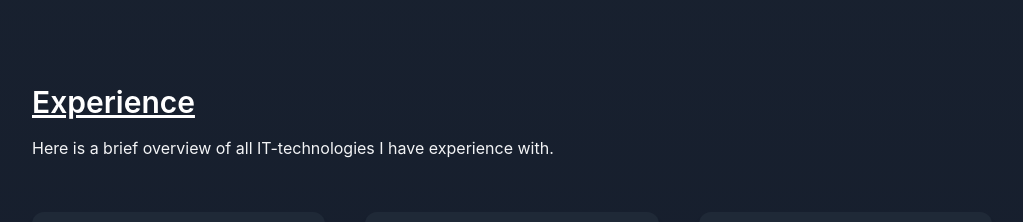
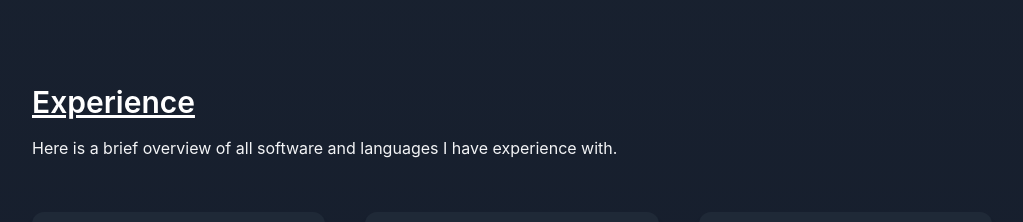
Before and after one commit to femkevalckenier/Personal-Portfolio, a Next.js app: page / in a window 1280 px wide. Shown: the part 1360-1582 px from the top of the page, without its empty margins (128-1151 px from the left). Built offline with nearby package versions, Linux system fonts and the light colour scheme.

Commit message:
main update 2

```diff
--- a/pages/index.js
+++ b/pages/index.js
@@ -59,7 +59,7 @@ export default function Home() {
           <div>
             <h3 className='text-3xl py-1 font-semibold dark:text-white underline mt-20'>Experience</h3>
             <p className='text-md py-2 leading-8 text-gray-800 dark:text-gray-100'>
-              Here is a brief overview of all IT-technologies I have experience with.
+              Here is a brief overview of all software and languages I have experience with.
             </p>
             <div className='lg:flex gap-10'>
             <div className="text-center shadow-lg p-10 rounded-xl my-10 dark:bg-gray-800 flex-1">
```
